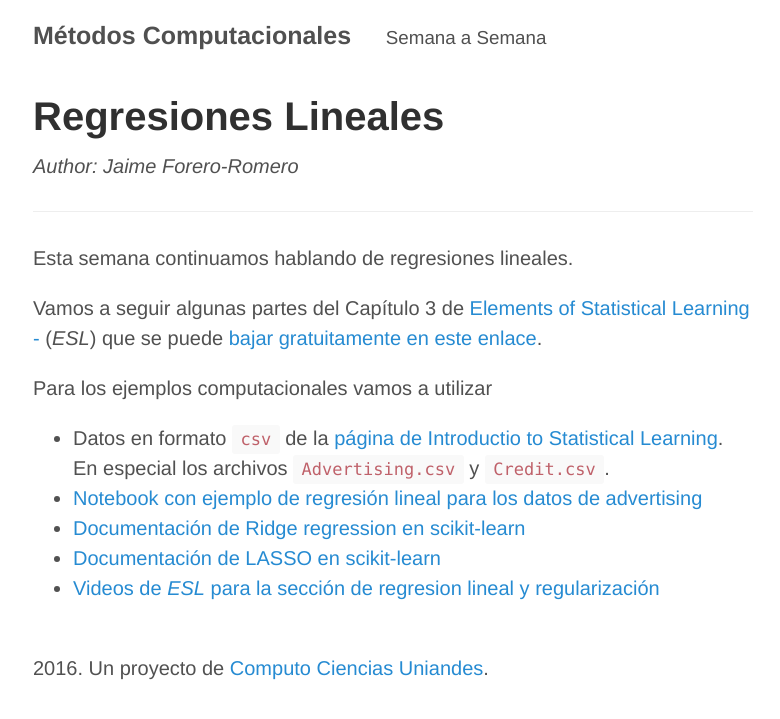
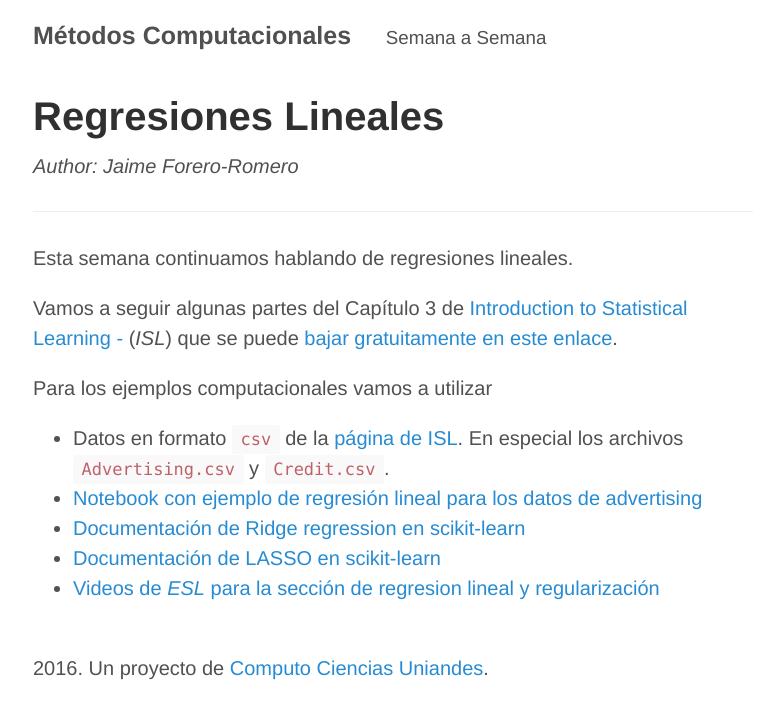
Before and after one commit to ComputoCienciasUniandes/MetodosComputacionalesAvanzados, a Jekyll site: the page built from weeks/08/index.md, in a window 1280 px wide. Shown: the top 719 px of the page, without its empty margins (247-1027 px from the left). Built offline with Jekyll 4.4.1, drawn with Linux system fonts in a browser that asks for light colours.

Commit message:
statistical

````diff
--- a/weeks/08/index.md
+++ b/weeks/08/index.md
@@ -8,15 +8,15 @@ redirect_from: '/weeks/'
 
 Esta semana continuamos hablando de regresiones lineales.
 
-Vamos a seguir algunas partes del Capítulo 3 de [Elements of Statistical
-Learning - ](http://statweb.stanford.edu/~tibs/ElemStatLearn/) (*ESL*) que se puede [bajar
-gratuitamente en este enlace](http://statweb.stanford.edu/~tibs/ElemStatLearn/printings/ESLII_print10.pdf).
+Vamos a seguir algunas partes del Capítulo 3 de [Introduction to Statistical
+Learning - ](http://www-bcf.usc.edu/~gareth/ISL/getbook.html) (*ISL*) que se puede [bajar
+gratuitamente en este enlace](http://www-bcf.usc.edu/~gareth/ISL/ISLR%20Fourth%20Printing.pdf).
 
 
 
 Para los ejemplos computacionales vamos a utilizar
 * Datos en formato ```csv``` de la [página de
-  Introductio to Statistical Learning](http://www-bcf.usc.edu/~gareth/ISL/data.html). En especial los
+  ISL](http://www-bcf.usc.edu/~gareth/ISL/data.html). En especial los
   archivos ```Advertising.csv``` y ```Credit.csv```.
 * [Notebook con ejemplo de regresión lineal para los datos de
    advertising](https://github.com/justmarkham/scikit-learn-videos/blob/master/06_linear_regression.ipynb)
````
